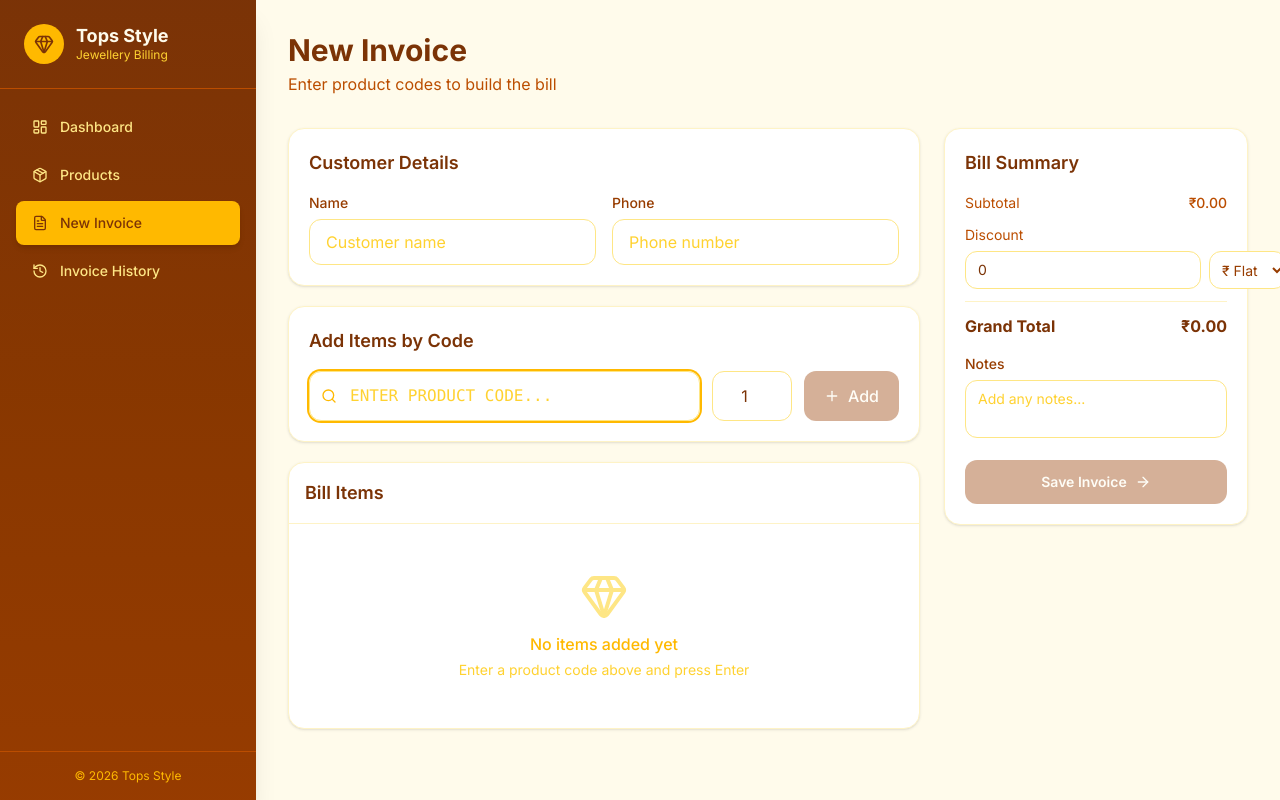
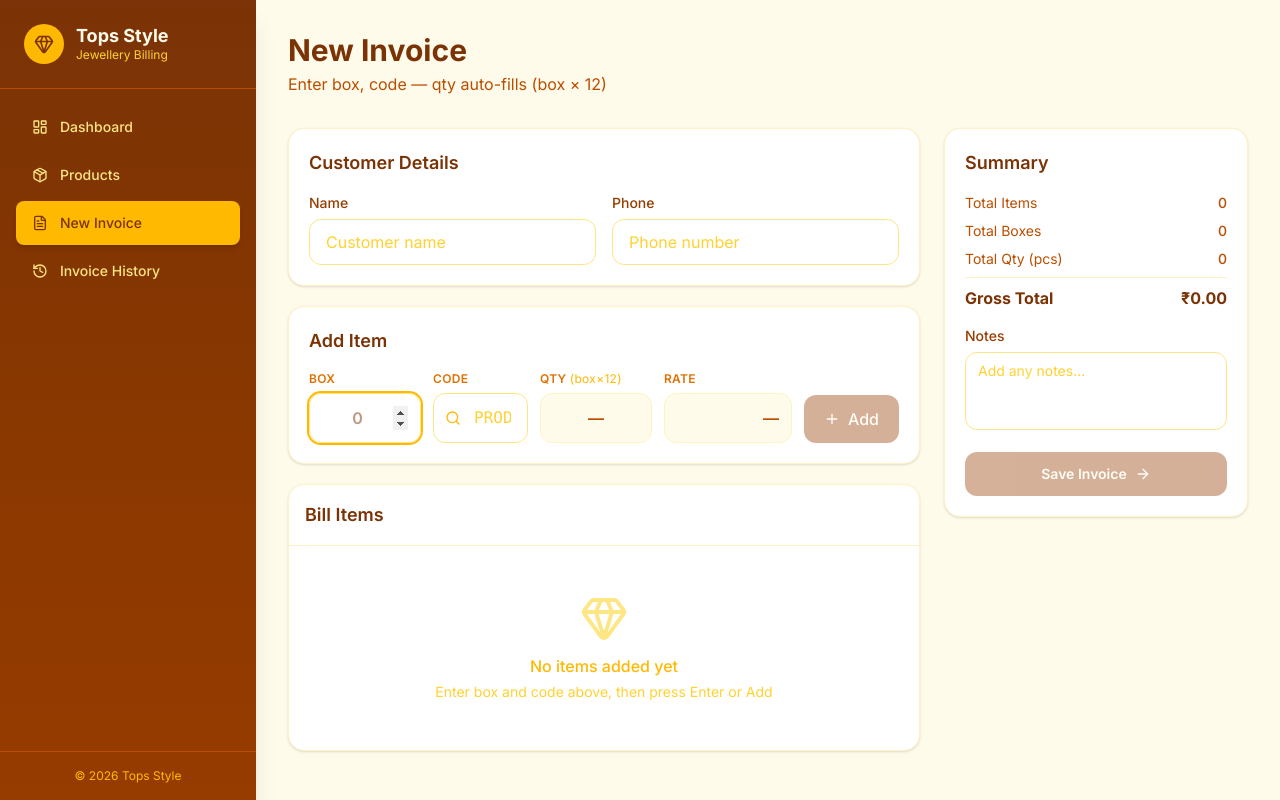
Before and after one commit to aliasgarsogiawala/tops-style, a Next.js app: page /invoice/new in a window 1280 px wide. Built offline with nearby package versions, Linux system fonts and the light colour scheme.

Commit message:
refactor: update invoice item structure to include box input and adjust calculations

```diff
--- a/app/invoice/new/page.tsx
+++ b/app/invoice/new/page.tsx
@@ -7,30 +7,31 @@ import { formatCurrency } from "@/lib/utils";
 import { Product, InvoiceItem } from "@/lib/types";
 import { Plus, Search, ArrowRight, CheckCircle, X, Gem } from "lucide-react";
 
+const PCS_PER_BOX = 12;
+
 export default function NewInvoicePage() {
   const router = useRouter();
+  const boxInputRef = useRef<HTMLInputElement>(null);
   const codeInputRef = useRef<HTMLInputElement>(null);
 
   const [customerName, setCustomerName] = useState("");
   const [customerPhone, setCustomerPhone] = useState("");
   const [notes, setNotes] = useState("");
 
+  // entry row state
+  const [boxInput, setBoxInput] = useState("");
   const [codeInput, setCodeInput] = useState("");
-  const [qtyInput, setQtyInput] = useState("1");
   const [codeError, setCodeError] = useState("");
   const [foundProduct, setFoundProduct] = useState<Product | null>(null);
 
   const [items, setItems] = useState<InvoiceItem[]>([]);
-  const [discount, setDiscount] = useState("0");
-  const [discountType, setDiscountType] = useState<"flat" | "percent">("flat");
-
   const [saved, setSaved] = useState(false);
   const [allProducts, setAllProducts] = useState<Product[]>([]);
   const [suggestions, setSuggestions] = useState<Product[]>([]);
 
   useEffect(() => {
     setAllProducts(getProducts());
-    codeInputRef.current?.focus();
+    boxInputRef.current?.focus();
   }, []);
 
   // Live code lookup + suggestions
@@ -50,69 +51,63 @@ export default function NewInvoicePage() {
     } else {
       setFoundProduct(null);
       setCodeError("");
-      const sugg = allProducts
-        .filter((p) => p.code.startsWith(val))
-        .slice(0, 5);
-      setSuggestions(sugg);
+      setSuggestions(allProducts.filter((p) => p.code.startsWith(val)).slice(0, 5));
     }
   }, [codeInput, allProducts]);
 
   function addItem(product?: Product) {
     const p = product || foundProduct;
-    if (!p) {
-      setCodeError("Product code not found");
-      return;
-    }
-    const qty = parseInt(qtyInput) || 1;
+    const box = parseInt(boxInput);
+    if (!box || box <= 0) { setCodeError("Enter a valid box number"); return; }
+    if (!p) { setCodeError("Product code not found"); return; }
+
+    const qty = box * PCS_PER_BOX;
     const existing = items.find((i) => i.productCode === p.code);
     if (existing) {
       setItems(items.map((i) =>
         i.productCode === p.code
-          ? { ...i, quantity: i.quantity + qty, total: (i.quantity + qty) * i.price }
+          ? { ...i, box: i.box + box, quantity: (i.box + box) * PCS_PER_BOX, total: (i.box + box) * PCS_PER_BOX * i.price }
           : i
       ));
     } else {
       const newItem: InvoiceItem = {
         id: crypto.randomUUID(),
         productCode: p.code,
+        box,
         quantity: qty,
         price: p.price,
         total: qty * p.price,
       };
-      setItems([...items, newItem]);
+      setItems((prev) => [...prev, newItem]);
     }
+    setBoxInput("");
     setCodeInput("");
-    setQtyInput("1");
     setFoundProduct(null);
     setSuggestions([]);
     setCodeError("");
-    codeInputRef.current?.focus();
+    boxInputRef.current?.focus();
   }
 
   function removeItem(id: string) {
     setItems(items.filter((i) => i.id !== id));
   }
 
-  function updateQty(id: string, qty: number) {
-    if (qty <= 0) return;
+  function updateBox(id: string, box: number) {
+    if (box <= 0) return;
+    const qty = box * PCS_PER_BOX;
     setItems(items.map((i) =>
-      i.id === id ? { ...i, quantity: qty, total: qty * i.price } : i
+      i.id === id ? { ...i, box, quantity: qty, total: qty * i.price } : i
     ));
   }
 
-  function updatePrice(id: string, price: number) {
+  function updateRate(id: string, price: number) {
     if (price < 0) return;
     setItems(items.map((i) =>
       i.id === id ? { ...i, price, total: i.quantity * price } : i
     ));
   }
 
-  const subtotal = items.reduce((s, i) => s + i.total, 0);
-  const discountAmt =
-    discountType === "percent"
-      ? (subtotal * parseFloat(discount || "0")) / 100
-      : parseFloat(discount || "0");
-  const grandTotal = Math.max(0, subtotal - discountAmt);
+  const grossTotal = items.reduce((s, i) => s + i.total, 0);
 
   function handleSave() {
     if (items.length === 0) return;
@@ -120,10 +115,10 @@ export default function NewInvoicePage() {
       customerName: customerName.trim(),
       customerPhone: customerPhone.trim(),
       items,
-      subtotal,
-      discount: parseFloat(discount || "0"),
-      discountType,
-      grandTotal,
+      subtotal: grossTotal,
+      discount: 0,
+      discountType: "flat",
+      grandTotal: grossTotal,
       notes: notes.trim(),
     });
     setSaved(true);
@@ -134,12 +129,13 @@ export default function NewInvoicePage() {
     <div className="p-8 max-w-5xl mx-auto">
       <div className="mb-8">
         <h2 className="text-3xl font-bold text-amber-900">New Invoice</h2>
-        <p className="text-amber-700 mt-1">Enter product codes to build the bill</p>
+        <p className="text-amber-700 mt-1">Enter box, code — qty auto-fills (box × 12)</p>
       </div>
 
       <div className="grid grid-cols-1 lg:grid-cols-3 gap-6">
         {/* Left column */}
         <div className="lg:col-span-2 space-y-5">
+
           {/* Customer Info */}
           <div className="bg-white rounded-2xl shadow-sm border border-amber-100 p-5">
             <h3 className="font-semibold text-amber-900 mb-4 text-lg">Customer Details</h3>
@@ -167,12 +163,31 @@ export default function NewInvoicePage() {
             </div>
           </div>
 
-          {/* Code Entry */}
+          {/* Entry Row */}
           <div className="bg-white rounded-2xl shadow-sm border border-amber-100 p-5">
-            <h3 className="font-semibold text-amber-900 mb-4 text-lg">Add Items by Code</h3>
+            <h3 className="font-semibold text-amber-900 mb-4 text-lg">Add Item</h3>
             <div className="relative">
-              <div className="flex gap-3">
-                <div className="relative flex-1">
+              <div className="flex gap-3 items-end">
+
+                {/* Box */}
+                <div className="w-28">
+                  <label className="block text-xs font-semibold text-amber-600 mb-1.5 uppercase tracking-wide">Box</label>
+                  <input
+                    ref={boxInputRef}
+                    type="number"
+                    value={boxInput}
+                    onChange={(e) => setBoxInput(e.target.value)}
+                    onKeyDown={(e) => { if (e.key === "Enter") codeInputRef.current?.focus(); }}
+                    placeholder="0"
+                    min={1}
+                    className="w-full px-3 py-3 rounded-xl border border-amber-200 focus:outline-none focus:ring-2 focus:ring-amber-400 text-amber-900 text-center font-semibold"
+                  />
+                </div>
+
+                {/* Code */}
+                <div className="flex-1">
+                  <label className="block text-xs font-semibold text-amber-600 mb-1.5 uppercase tracking-wide">Code</label>
+                  <div className="relative">
                     <Search className="absolute left-3 top-1/2 -translate-y-1/2 w-4 h-4 text-amber-400" />
                     <input
                       ref={codeInputRef}
@@ -180,21 +195,36 @@ export default function NewInvoicePage() {
                       value={codeInput}
                       onChange={(e) => setCodeInput(e.target.value)}
                       onKeyDown={(e) => { if (e.key === "Enter") addItem(); }}
-                    placeholder="Enter product code..."
+                      placeholder="Product code..."
                       className="w-full pl-10 pr-4 py-3 rounded-xl border border-amber-200 focus:outline-none focus:ring-2 focus:ring-amber-400 font-mono text-amber-900 placeholder-amber-300 uppercase"
                     />
                   </div>
-                <input
-                  type="number"
-                  value={qtyInput}
-                  onChange={(e) => setQtyInput(e.target.value)}
-                  min={1}
-                  className="w-20 px-3 py-3 rounded-xl border border-amber-200 focus:outline-none focus:ring-2 focus:ring-amber-400 text-amber-900 text-center"
-                  title="Quantity"
-                />
+                </div>
+
+                {/* Qty preview */}
+                <div className="w-28">
+                  <label className="block text-xs font-semibold text-amber-600 mb-1.5 uppercase tracking-wide">
+                    Qty <span className="normal-case font-normal text-amber-400">(box×12)</span>
+                  </label>
+                  <div className="w-full px-3 py-3 rounded-xl border border-amber-100 bg-amber-50 text-amber-700 text-center font-semibold">
+                    {boxInput && parseInt(boxInput) > 0
+                      ? parseInt(boxInput) * PCS_PER_BOX
+                      : "—"}
+                  </div>
+                </div>
+
+                {/* Rate preview */}
+                <div className="w-32">
+                  <label className="block text-xs font-semibold text-amber-600 mb-1.5 uppercase tracking-wide">Rate</label>
+                  <div className="w-full px-3 py-3 rounded-xl border border-amber-100 bg-amber-50 text-amber-700 text-right font-semibold">
+                    {foundProduct ? formatCurrency(foundProduct.price) : "—"}
+                  </div>
+                </div>
+
+                {/* Add button */}
                 <button
                   onClick={() => addItem()}
-                  disabled={!foundProduct}
+                  disabled={!foundProduct || !boxInput}
                   className="px-5 py-3 bg-amber-800 text-amber-50 rounded-xl hover:bg-amber-700 disabled:opacity-40 disabled:cursor-not-allowed transition-colors flex items-center gap-2 font-medium"
                 >
                   <Plus className="w-4 h-4" />
@@ -202,29 +232,19 @@ export default function NewInvoicePage() {
                 </button>
               </div>
 
-              {/* Product found preview */}
-              {foundProduct && (
-                <div className="mt-2 p-3 bg-green-50 border border-green-200 rounded-xl flex items-center justify-between">
-                  <span className="font-mono font-semibold text-green-800 text-sm bg-green-100 px-2 py-0.5 rounded">
-                    {foundProduct.code}
-                  </span>
-                  <span className="font-bold text-green-800">{formatCurrency(foundProduct.price)}</span>
-                </div>
-              )}
-
-              {/* Suggestions dropdown */}
+              {/* Suggestions */}
               {suggestions.length > 0 && (
-                <div className="absolute z-10 w-full mt-1 bg-white border border-amber-200 rounded-xl shadow-lg overflow-hidden">
+                <div className="absolute z-10 left-[calc(7rem+0.75rem)] right-[calc(7rem+8rem+2*0.75rem+5rem)] mt-1 bg-white border border-amber-200 rounded-xl shadow-lg overflow-hidden">
                   {suggestions.map((s) => (
                     <button
                       key={s.id}
-                      onClick={() => { setCodeInput(s.code); setSuggestions([]); }}
+                      onClick={() => { setCodeInput(s.code); setSuggestions([]); codeInputRef.current?.focus(); }}
                       className="w-full text-left px-4 py-3 hover:bg-amber-50 flex items-center justify-between border-b border-amber-50 last:border-0 transition-colors"
                     >
                       <span className="font-mono font-semibold text-amber-800 text-sm bg-amber-100 px-2 py-0.5 rounded">
                         {s.code}
                       </span>
-                      <span className="font-semibold text-amber-700">{formatCurrency(s.price)}</span>
+                      <span className="font-semibold text-amber-700 text-sm">{formatCurrency(s.price)}</span>
                     </button>
                   ))}
                 </div>
@@ -253,16 +273,17 @@ export default function NewInvoicePage() {
               <div className="p-12 text-center">
                 <Gem className="w-12 h-12 mx-auto mb-3 text-amber-200" />
                 <p className="font-medium text-amber-400">No items added yet</p>
-                <p className="text-sm mt-1 text-amber-300">Enter a product code above and press Enter</p>
+                <p className="text-sm mt-1 text-amber-300">Enter box and code above, then press Enter or Add</p>
               </div>
             ) : (
               <table className="w-full">
                 <thead className="bg-amber-50 text-amber-700 text-sm">
                   <tr>
                     <th className="text-left p-3 font-semibold">Code</th>
-                    <th className="text-center p-3 font-semibold w-24">Qty</th>
-                    <th className="text-right p-3 font-semibold w-32">Unit Price</th>
-                    <th className="text-right p-3 font-semibold w-32">Total</th>
+                    <th className="text-center p-3 font-semibold">Box</th>
+                    <th className="text-center p-3 font-semibold">Qty</th>
+                    <th className="text-right p-3 font-semibold">Rate</th>
+                    <th className="text-right p-3 font-semibold">Amount</th>
                     <th className="w-10"></th>
                   </tr>
                 </thead>
@@ -277,17 +298,20 @@ export default function NewInvoicePage() {
                       <td className="p-3 text-center">
                         <input
                           type="number"
-                          value={item.quantity}
-                          onChange={(e) => updateQty(item.id, parseInt(e.target.value) || 1)}
+                          value={item.box}
+                          onChange={(e) => updateBox(item.id, parseInt(e.target.value) || 1)}
                           min={1}
                           className="w-16 text-center px-2 py-1 rounded-lg border border-amber-200 focus:outline-none focus:ring-2 focus:ring-amber-400 text-amber-900 text-sm"
                         />
+                      </td>
+                      <td className="p-3 text-center text-amber-700 font-medium text-sm">
+                        {item.quantity}
                       </td>
                       <td className="p-3 text-right">
                         <input
                           type="number"
                           value={item.price}
-                          onChange={(e) => updatePrice(item.id, parseFloat(e.target.value) || 0)}
+                          onChange={(e) => updateRate(item.id, parseFloat(e.target.value) || 0)}
                           min={0}
                           step={0.01}
                           className="w-28 text-right px-2 py-1 rounded-lg border border-amber-200 focus:outline-none focus:ring-2 focus:ring-amber-400 text-amber-900 text-sm"
@@ -307,6 +331,17 @@ export default function NewInvoicePage() {
                     </tr>
                   ))}
                 </tbody>
+                <tfoot className="bg-amber-50 border-t-2 border-amber-200">
+                  <tr>
+                    <td colSpan={4} className="p-3 text-right font-bold text-amber-900">
+                      Gross Total
+                    </td>
+                    <td className="p-3 text-right font-bold text-amber-900 text-base">
+                      {formatCurrency(grossTotal)}
+                    </td>
+                    <td></td>
+                  </tr>
+                </tfoot>
               </table>
             )}
           </div>
@@ -315,56 +350,34 @@ export default function NewInvoicePage() {
         {/* Right column - Summary */}
         <div>
           <div className="bg-white rounded-2xl shadow-sm border border-amber-100 p-5 sticky top-8">
-            <h3 className="font-semibold text-amber-900 text-lg mb-4">Bill Summary</h3>
+            <h3 className="font-semibold text-amber-900 text-lg mb-4">Summary</h3>
 
-            <div className="space-y-3 text-sm">
+            <div className="space-y-2 text-sm mb-4">
               <div className="flex justify-between text-amber-700">
-                <span>Subtotal</span>
-                <span className="font-medium">{formatCurrency(subtotal)}</span>
+                <span>Total Items</span>
+                <span className="font-medium">{items.length}</span>
               </div>
-
-              <div>
-                <label className="block text-amber-700 mb-1.5">Discount</label>
-                <div className="flex gap-2">
-                  <input
-                    type="number"
-                    value={discount}
-                    onChange={(e) => setDiscount(e.target.value)}
-                    min={0}
-                    step={0.01}
-                    className="flex-1 px-3 py-2 rounded-xl border border-amber-200 focus:outline-none focus:ring-2 focus:ring-amber-400 text-amber-900 text-sm"
-                  />
-                  <select
-                    value={discountType}
-                    onChange={(e) => setDiscountType(e.target.value as "flat" | "percent")}
-                    className="px-2 py-2 rounded-xl border border-amber-200 focus:outline-none focus:ring-2 focus:ring-amber-400 text-amber-800 bg-white text-sm"
-                  >
-                    <option value="flat">₹ Flat</option>
-                    <option value="percent">% Off</option>
-                  </select>
+              <div className="flex justify-between text-amber-700">
+                <span>Total Boxes</span>
+                <span className="font-medium">{items.reduce((s, i) => s + i.box, 0)}</span>
+              </div>
+              <div className="flex justify-between text-amber-700">
+                <span>Total Qty (pcs)</span>
+                <span className="font-medium">{items.reduce((s, i) => s + i.quantity, 0)}</span>
+              </div>
+              <div className="border-t border-amber-100 pt-2 flex justify-between font-bold text-amber-900 text-base">
+                <span>Gross Total</span>
+                <span>{formatCurrency(grossTotal)}</span>
               </div>
             </div>
 
-              {discountAmt > 0 && (
-                <div className="flex justify-between text-green-600">
-                  <span>Discount Applied</span>
-                  <span className="font-medium">- {formatCurrency(discountAmt)}</span>
-                </div>
-              )}
-
-              <div className="border-t border-amber-100 pt-3 flex justify-between font-bold text-amber-900 text-base">
-                <span>Grand Total</span>
-                <span>{formatCurrency(grandTotal)}</span>
-              </div>
-            </div>
-
-            <div className="mt-4">
+            <div className="mb-4">
               <label className="block text-sm font-medium text-amber-800 mb-1.5">Notes</label>
               <textarea
                 value={notes}
                 onChange={(e) => setNotes(e.target.value)}
                 placeholder="Add any notes..."
-                rows={2}
+                rows={3}
                 className="w-full px-3 py-2 rounded-xl border border-amber-200 focus:outline-none focus:ring-2 focus:ring-amber-400 text-amber-900 placeholder-amber-300 text-sm resize-none"
               />
             </div>
@@ -372,7 +385,7 @@ export default function NewInvoicePage() {
             <button
               onClick={handleSave}
               disabled={items.length === 0 || saved}
-              className="mt-4 w-full flex items-center justify-center gap-2 bg-amber-800 text-amber-50 py-3 rounded-xl hover:bg-amber-700 disabled:opacity-40 disabled:cursor-not-allowed transition-colors font-semibold text-sm"
+              className="w-full flex items-center justify-center gap-2 bg-amber-800 text-amber-50 py-3 rounded-xl hover:bg-amber-700 disabled:opacity-40 disabled:cursor-not-allowed transition-colors font-semibold text-sm"
             >
               {saved ? (
                 <><CheckCircle className="w-4 h-4" /> Saved! Redirecting...</>
--- a/app/invoices/[id]/page.tsx
+++ b/app/invoices/[id]/page.tsx
@@ -93,8 +93,9 @@ export default function InvoiceDetailPage() {
             <thead>
               <tr className="border-b-2 border-amber-200">
                 <th className="text-left py-2 text-amber-700 font-semibold text-sm pb-3">Code</th>
+                <th className="text-center py-2 text-amber-700 font-semibold text-sm pb-3">Box</th>
                 <th className="text-center py-2 text-amber-700 font-semibold text-sm pb-3">Qty</th>
-                <th className="text-right py-2 text-amber-700 font-semibold text-sm pb-3">Unit Price</th>
+                <th className="text-right py-2 text-amber-700 font-semibold text-sm pb-3">Rate</th>
                 <th className="text-right py-2 text-amber-700 font-semibold text-sm pb-3">Amount</th>
               </tr>
             </thead>
@@ -109,6 +110,7 @@ export default function InvoiceDetailPage() {
                       {item.productCode}
                     </span>
                   </td>
+                  <td className="py-3 text-center text-amber-700">{item.box}</td>
                   <td className="py-3 text-center text-amber-700">{item.quantity}</td>
                   <td className="py-3 text-right text-amber-700">{formatCurrency(item.price)}</td>
                   <td className="py-3 text-right font-semibold text-amber-900">
@@ -117,39 +119,17 @@ export default function InvoiceDetailPage() {
                 </tr>
               ))}
             </tbody>
+            <tfoot>
+              <tr className="border-t-2 border-amber-200">
+                <td colSpan={4} className="py-3 text-right font-bold text-amber-900 pr-4">
+                  Gross Total
+                </td>
+                <td className="py-3 text-right font-bold text-amber-900 text-lg">
+                  {formatCurrency(invoice.grandTotal)}
+                </td>
+              </tr>
+            </tfoot>
           </table>
-        </div>
-
-        {/* Totals */}
-        <div className="px-6 pb-6">
-          <div className="ml-auto w-64 space-y-2">
-            <div className="flex justify-between text-amber-700 text-sm">
-              <span>Subtotal</span>
-              <span>{formatCurrency(invoice.subtotal)}</span>
-            </div>
-            {invoice.discount > 0 && (
-              <div className="flex justify-between text-green-600 text-sm">
-                <span>
-                  Discount{" "}
-                  {invoice.discountType === "percent"
-                    ? `(${invoice.discount}%)`
-                    : ""}
-                </span>
-                <span>
-                  -{" "}
-                  {formatCurrency(
-                    invoice.discountType === "percent"
-                      ? (invoice.subtotal * invoice.discount) / 100
-                      : invoice.discount
-                  )}
-                </span>
-              </div>
-            )}
-            <div className="flex justify-between font-bold text-amber-900 text-lg pt-2 border-t-2 border-amber-200">
-              <span>Grand Total</span>
-              <span>{formatCurrency(invoice.grandTotal)}</span>
-            </div>
-          </div>
         </div>
 
         {/* Notes */}
--- a/lib/types.ts
+++ b/lib/types.ts
@@ -8,9 +8,10 @@ export interface Product {
 export interface InvoiceItem {
   id: string;
   productCode: string;
-  quantity: number;
-  price: number;
-  total: number;
+  box: number;       // entered by user
+  quantity: number;  // box × 12
+  price: number;     // unit price (rate)
+  total: number;     // qty × price
 }
 
 export interface Invoice {
```
Lines whose indentation alone changed are shown as unchanged.
